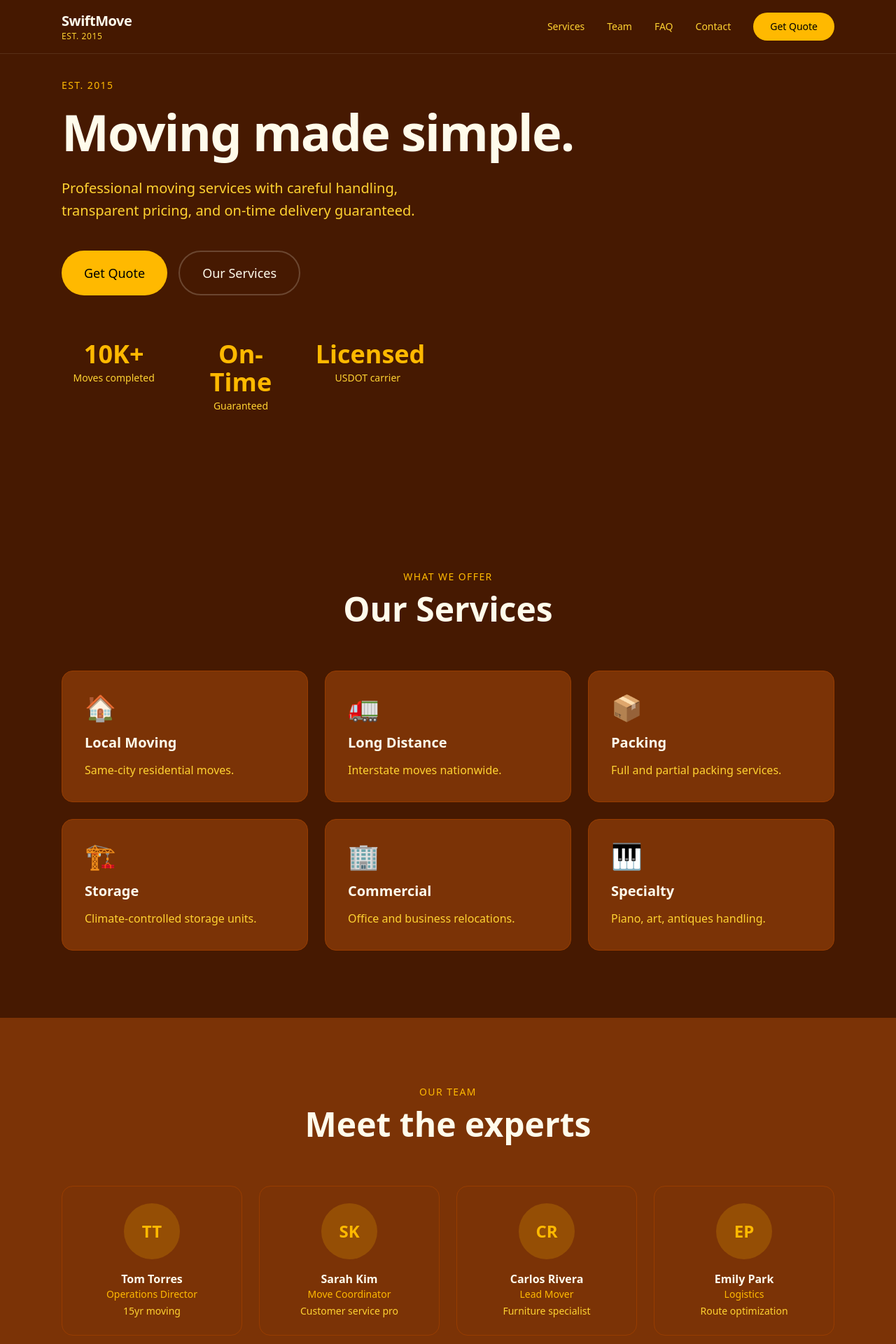
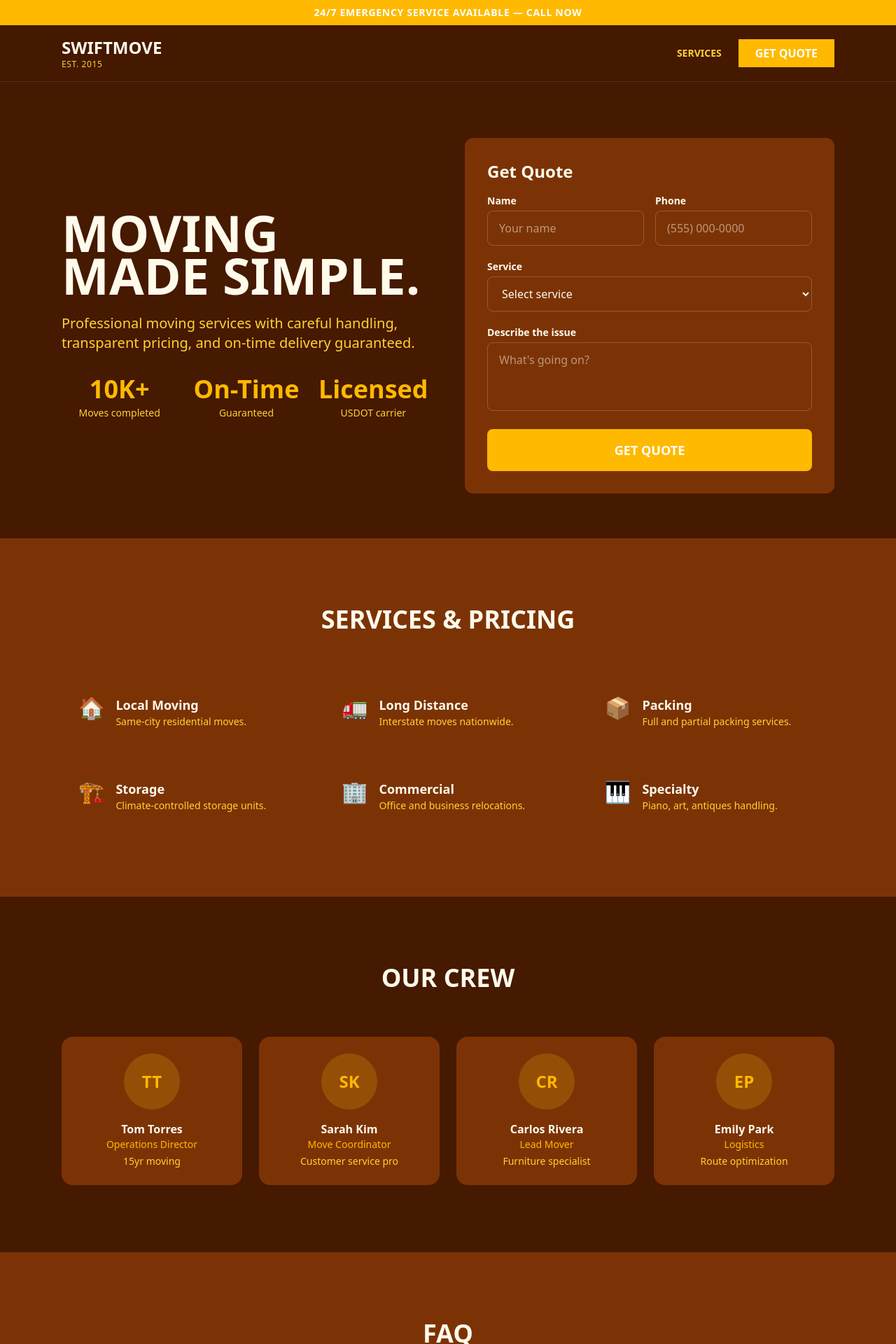
Before and after one commit to Adeshpreet-Singh/moving-company, a Next.js app: page / in a window 1280 px wide. Shown: the top 1920 px of the page at 70% size. Built offline with nearby package versions, Linux system fonts and the light colour scheme.

Commit message:
feat: unique booking layout with custom design

```diff
--- a/app/page.tsx
+++ b/app/page.tsx
@@ -1,213 +1,135 @@
 'use client';
-
 import { useState } from 'react';
-
 export default function Home() {
-  const [menuOpen, setMenuOpen] = useState(false);
-  const [submitted, setSubmitted] = useState(false);
-
-  const scrollTo = (id: string) => {
-    document.getElementById(id)?.scrollIntoView({ behavior: 'smooth' });
-    setMenuOpen(false);
-  };
-
+  const scrollTo = (id: string) => document.getElementById(id)?.scrollIntoView({ behavior: 'smooth' });
   return (
     <div className="min-h-screen bg-amber-950 text-amber-50">
-      <a href="#main" className="sr-only focus:not-sr-only focus:absolute focus:top-4 focus:left-4 bg-amber-400 text-black px-4 py-2 rounded z-[100] font-bold">
-        Skip to main content
-      </a>
-
-      <header>
-        <nav role="navigation" aria-label="Main navigation" className="fixed top-0 left-0 right-0 z-50 bg-amber-950/95 backdrop-blur-md border-b border-current/10">
-          <div className="max-w-6xl mx-auto px-6 py-4 flex justify-between items-center">
+      <a href="#main" className="sr-only focus:not-sr-only focus:absolute focus:top-4 focus:left-4 bg-amber-400 text-white px-4 py-2 rounded z-[100] font-bold">Skip</a>
+      {/* EMERGENCY BANNER */}
+      <div className="bg-amber-400 text-white py-2 text-center text-sm font-bold uppercase tracking-wider">24/7 Emergency Service Available — Call Now</div>
+      <nav className="sticky top-0 z-50 bg-amber-950/95 backdrop-blur-md border-b border-current/10">
+        <div className="max-w-6xl mx-auto px-6 py-4 flex justify-between items-center">
+          <div><h1 className="text-2xl font-black uppercase">SwiftMove</h1><p className="text-xs text-amber-300 uppercase tracking-wider">Est. 2015</p></div>
+          <div className="hidden md:flex items-center gap-6">
+            <button onClick={() => scrollTo('services')} className="text-sm font-bold text-amber-300 hover:text-amber-400 uppercase">Services</button>
+            <button onClick={() => scrollTo('book')} className="bg-amber-400 text-white px-6 py-2 font-bold uppercase">Get Quote</button>
+          </div>
+        </div>
+      </nav>
+      <main id="main" role="main">
+        {/* HERO with inline booking form */}
+        <section className="pt-4">
+          <div className="max-w-6xl mx-auto px-6 py-16 grid md:grid-cols-2 gap-12 items-center">
             <div>
-              <h1 className="text-xl tracking-tight font-bold">SwiftMove</h1>
-              <p className="text-xs text-amber-300 tracking-wider uppercase">Est. 2015</p>
-            </div>
-            <div className="hidden md:flex items-center gap-8">
-              <button onClick={() => scrollTo('services')} className="text-sm text-amber-300 hover:text-amber-400 transition-colors">Services</button>
-              <button onClick={() => scrollTo('team')} className="text-sm text-amber-300 hover:text-amber-400 transition-colors">Team</button>
-              <button onClick={() => scrollTo('faq')} className="text-sm text-amber-300 hover:text-amber-400 transition-colors">FAQ</button>
-              <button onClick={() => scrollTo('contact')} className="text-sm text-amber-300 hover:text-amber-400 transition-colors">Contact</button>
-              <button onClick={() => scrollTo('contact')} className="bg-amber-400 text-black px-6 py-2.5 text-sm font-medium rounded-full hover:opacity-90 transition-opacity">
-                Get Quote
-              </button>
-            </div>
-            <button onClick={() => setMenuOpen(!menuOpen)} className="md:hidden" aria-label={menuOpen ? 'Close menu' : 'Open menu'} aria-expanded={menuOpen}>
-              <svg className="w-6 h-6" fill="none" stroke="currentColor" viewBox="0 0 24 24">
-                {menuOpen ? (
-                  <path strokeLinecap="round" strokeLinejoin="round" strokeWidth={2} d="M6 18L18 6M6 6l12 12" />
-                ) : (
-                  <path strokeLinecap="round" strokeLinejoin="round" strokeWidth={2} d="M4 6h16M4 12h16M4 18h16" />
-                )}
-              </svg>
-            </button>
-          </div>
-          {menuOpen && (
-            <div className="md:hidden bg-amber-950 border-t border-current/10 px-6 py-4 space-y-1">
-              <button onClick={() => scrollTo('services')} className="block w-full text-left px-4 py-3 text-amber-300 hover:text-amber-400">Services</button>
-              <button onClick={() => scrollTo('team')} className="block w-full text-left px-4 py-3 text-amber-300 hover:text-amber-400">Team</button>
-              <button onClick={() => scrollTo('faq')} className="block w-full text-left px-4 py-3 text-amber-300 hover:text-amber-400">FAQ</button>
-              <button onClick={() => scrollTo('contact')} className="block w-full text-left px-4 py-3 text-amber-300 hover:text-amber-400">Contact</button>
-            </div>
-          )}
-        </nav>
-      </header>
-
-      <main id="main" role="main">
-        <section className="pt-28 pb-20 md:pb-32">
-          <div className="max-w-6xl mx-auto px-6">
-            <div className="max-w-3xl">
-              <p className="text-amber-400 text-sm tracking-widest uppercase mb-6">Est. 2015</p>
-              <h2 className="text-5xl md:text-7xl font-bold leading-[0.9] tracking-tight mb-8 whitespace-pre-line">
-                Moving made
-simple.
-              </h2>
-              <p className="text-xl text-amber-300 max-w-xl leading-relaxed mb-10">
-                Professional moving services with careful handling, transparent pricing, and on-time delivery guaranteed.
-              </p>
-              <div className="flex flex-wrap gap-4">
-                <button onClick={() => scrollTo('contact')} className="bg-amber-400 text-black px-8 py-4 text-lg font-medium rounded-full hover:opacity-90 transition-opacity">
-                  Get Quote
-                </button>
-                <button onClick={() => scrollTo('services')} className="border-2 border-current/20 px-8 py-4 text-lg font-medium rounded-full hover:bg-current/5 transition-colors">
-                  Our Services
-                </button>
-              </div>
-            </div>
-            <div className="mt-16 grid grid-cols-3 gap-8 max-w-lg">
+              <h2 className="text-5xl md:text-7xl font-black uppercase leading-[0.85] mb-6 whitespace-pre-line">Moving made
+simple.</h2>
+              <p className="text-xl text-amber-300 mb-8">Professional moving services with careful handling, transparent pricing, and on-time delivery guaranteed.</p>
+              <div className="grid grid-cols-3 gap-4 text-center">
             <div className="text-center"><div className="text-3xl md:text-4xl font-bold text-amber-400">10K+</div><div className="text-sm text-amber-300 mt-1">Moves completed</div></div>
             <div className="text-center"><div className="text-3xl md:text-4xl font-bold text-amber-400">On-Time</div><div className="text-sm text-amber-300 mt-1">Guaranteed</div></div>
             <div className="text-center"><div className="text-3xl md:text-4xl font-bold text-amber-400">Licensed</div><div className="text-sm text-amber-300 mt-1">USDOT carrier</div></div>
+              </div>
+            </div>
+            <div>
+              <form id="book" className="bg-amber-900 rounded-xl p-8 space-y-5" onSubmit={(e) => e.preventDefault()}>
+                <h3 className="text-2xl font-bold mb-4">Get Quote</h3>
+                <div className="grid grid-cols-2 gap-4">
+                  <div><label className="block text-sm font-bold mb-1">Name</label><input type="text" placeholder="Your name" className="w-full border border-current/20 rounded-lg px-4 py-3 bg-transparent" /></div>
+                  <div><label className="block text-sm font-bold mb-1">Phone</label><input type="tel" placeholder="(555) 000-0000" className="w-full border border-current/20 rounded-lg px-4 py-3 bg-transparent" /></div>
+                </div>
+                <div><label className="block text-sm font-bold mb-1">Service</label>
+                  <select className="w-full border border-current/20 rounded-lg px-4 py-3 bg-transparent">
+                    <option>Select service</option>                    <option>Local Moving</option>
+                    <option>Long Distance</option>
+                    <option>Packing</option>
+                    <option>Storage</option>
+                    <option>Commercial</option>
+                    <option>Specialty</option>
+                  </select>
+                </div>
+                <div><label className="block text-sm font-bold mb-1">Describe the issue</label><textarea rows={3} placeholder="What's going on?" className="w-full border border-current/20 rounded-lg px-4 py-3 bg-transparent resize-none" /></div>
+                <button type="submit" className="w-full bg-amber-400 text-white py-4 rounded-lg font-black uppercase text-lg">Get Quote</button>
+              </form>
             </div>
           </div>
         </section>
-
-        <section id="services" className="py-24" aria-labelledby="services-heading">
+        {/* SERVICES with pricing */}
+        <section id="services" className="py-24 bg-amber-900" aria-labelledby="services-heading">
           <div className="max-w-6xl mx-auto px-6">
-            <div className="text-center mb-16">
-              <p className="text-amber-400 text-sm tracking-widest uppercase mb-3">What We Offer</p>
-              <h2 id="services-heading" className="text-4xl md:text-5xl font-bold">Our Services</h2>
+            <div className="text-center mb-16"><h2 id="services-heading" className="text-4xl font-black uppercase">Services & Pricing</h2></div>
+            <div className="grid md:grid-cols-2 lg:grid-cols-3 gap-6">
+            <div className="bg-amber-900 rounded-lg p-6 flex items-start gap-4 hover:shadow-lg transition-shadow">
+              <div className="text-3xl">🏠</div>
+              <div><h3 className="font-bold text-lg">Local Moving</h3><p className="text-sm text-amber-300">Same-city residential moves.</p></div>
             </div>
-            <div className="grid md:grid-cols-2 lg:grid-cols-3 gap-6">
-            <article className="bg-amber-900 border border-amber-800 rounded-2xl p-8 hover:shadow-xl transition-all duration-300">
-              <div className="text-4xl mb-4">🏠</div>
-              <h3 className="text-xl font-bold mb-3 text-amber-50">Local Moving</h3>
-              <p className="text-amber-300 leading-relaxed">Same-city residential moves.</p></article>
-            <article className="bg-amber-900 border border-amber-800 rounded-2xl p-8 hover:shadow-xl transition-all duration-300">
-              <div className="text-4xl mb-4">🚛</div>
-              <h3 className="text-xl font-bold mb-3 text-amber-50">Long Distance</h3>
-              <p className="text-amber-300 leading-relaxed">Interstate moves nationwide.</p></article>
-            <article className="bg-amber-900 border border-amber-800 rounded-2xl p-8 hover:shadow-xl transition-all duration-300">
-              <div className="text-4xl mb-4">📦</div>
-              <h3 className="text-xl font-bold mb-3 text-amber-50">Packing</h3>
-              <p className="text-amber-300 leading-relaxed">Full and partial packing services.</p></article>
-            <article className="bg-amber-900 border border-amber-800 rounded-2xl p-8 hover:shadow-xl transition-all duration-300">
-              <div className="text-4xl mb-4">🏗️</div>
-              <h3 className="text-xl font-bold mb-3 text-amber-50">Storage</h3>
-              <p className="text-amber-300 leading-relaxed">Climate-controlled storage units.</p></article>
-            <article className="bg-amber-900 border border-amber-800 rounded-2xl p-8 hover:shadow-xl transition-all duration-300">
-              <div className="text-4xl mb-4">🏢</div>
-              <h3 className="text-xl font-bold mb-3 text-amber-50">Commercial</h3>
-              <p className="text-amber-300 leading-relaxed">Office and business relocations.</p></article>
-            <article className="bg-amber-900 border border-amber-800 rounded-2xl p-8 hover:shadow-xl transition-all duration-300">
-              <div className="text-4xl mb-4">🎹</div>
-              <h3 className="text-xl font-bold mb-3 text-amber-50">Specialty</h3>
-              <p className="text-amber-300 leading-relaxed">Piano, art, antiques handling.</p></article>
+            <div className="bg-amber-900 rounded-lg p-6 flex items-start gap-4 hover:shadow-lg transition-shadow">
+              <div className="text-3xl">🚛</div>
+              <div><h3 className="font-bold text-lg">Long Distance</h3><p className="text-sm text-amber-300">Interstate moves nationwide.</p></div>
+            </div>
+            <div className="bg-amber-900 rounded-lg p-6 flex items-start gap-4 hover:shadow-lg transition-shadow">
+              <div className="text-3xl">📦</div>
+              <div><h3 className="font-bold text-lg">Packing</h3><p className="text-sm text-amber-300">Full and partial packing services.</p></div>
+            </div>
+            <div className="bg-amber-900 rounded-lg p-6 flex items-start gap-4 hover:shadow-lg transition-shadow">
+              <div className="text-3xl">🏗️</div>
+              <div><h3 className="font-bold text-lg">Storage</h3><p className="text-sm text-amber-300">Climate-controlled storage units.</p></div>
+            </div>
+            <div className="bg-amber-900 rounded-lg p-6 flex items-start gap-4 hover:shadow-lg transition-shadow">
+              <div className="text-3xl">🏢</div>
+              <div><h3 className="font-bold text-lg">Commercial</h3><p className="text-sm text-amber-300">Office and business relocations.</p></div>
+            </div>
+            <div className="bg-amber-900 rounded-lg p-6 flex items-start gap-4 hover:shadow-lg transition-shadow">
+              <div className="text-3xl">🎹</div>
+              <div><h3 className="font-bold text-lg">Specialty</h3><p className="text-sm text-amber-300">Piano, art, antiques handling.</p></div>
+            </div>
             </div>
           </div>
         </section>
-
-        <section id="team" className="py-24 bg-amber-900" aria-labelledby="team-heading">
+        {/* TEAM */}
+        <section className="py-24" aria-labelledby="team-heading">
           <div className="max-w-6xl mx-auto px-6">
-            <div className="text-center mb-16">
-              <p className="text-amber-400 text-sm tracking-widest uppercase mb-3">Our Team</p>
-              <h2 id="team-heading" className="text-4xl md:text-5xl font-bold">Meet the experts</h2>
-            </div>
-            <div className="grid md:grid-cols-2 lg:grid-cols-4 gap-6">
-            <div className="bg-amber-900 border border-amber-800 rounded-2xl p-6 text-center">
+            <div className="text-center mb-16"><h2 id="team-heading" className="text-4xl font-black uppercase">Our Crew</h2></div>
+            <div className="grid md:grid-cols-4 gap-6">
+            <div className="bg-amber-900 rounded-2xl p-6 text-center">
               <div className="w-20 h-20 mx-auto mb-4 rounded-full bg-amber-400/20 flex items-center justify-center text-2xl font-bold text-amber-400">TT</div>
-              <h3 className="font-bold text-amber-50">Tom Torres</h3><p className="text-sm text-amber-400">Operations Director</p><p className="text-sm text-amber-300 mt-1">15yr moving</p></div>
-            <div className="bg-amber-900 border border-amber-800 rounded-2xl p-6 text-center">
+              <h3 className="font-bold">Tom Torres</h3><p className="text-sm text-amber-400">Operations Director</p><p className="text-sm text-amber-300 mt-1">15yr moving</p></div>
+            <div className="bg-amber-900 rounded-2xl p-6 text-center">
               <div className="w-20 h-20 mx-auto mb-4 rounded-full bg-amber-400/20 flex items-center justify-center text-2xl font-bold text-amber-400">SK</div>
-              <h3 className="font-bold text-amber-50">Sarah Kim</h3><p className="text-sm text-amber-400">Move Coordinator</p><p className="text-sm text-amber-300 mt-1">Customer service pro</p></div>
-            <div className="bg-amber-900 border border-amber-800 rounded-2xl p-6 text-center">
+              <h3 className="font-bold">Sarah Kim</h3><p className="text-sm text-amber-400">Move Coordinator</p><p className="text-sm text-amber-300 mt-1">Customer service pro</p></div>
+            <div className="bg-amber-900 rounded-2xl p-6 text-center">
               <div className="w-20 h-20 mx-auto mb-4 rounded-full bg-amber-400/20 flex items-center justify-center text-2xl font-bold text-amber-400">CR</div>
-              <h3 className="font-bold text-amber-50">Carlos Rivera</h3><p className="text-sm text-amber-400">Lead Mover</p><p className="text-sm text-amber-300 mt-1">Furniture specialist</p></div>
-            <div className="bg-amber-900 border border-amber-800 rounded-2xl p-6 text-center">
+              <h3 className="font-bold">Carlos Rivera</h3><p className="text-sm text-amber-400">Lead Mover</p><p className="text-sm text-amber-300 mt-1">Furniture specialist</p></div>
+            <div className="bg-amber-900 rounded-2xl p-6 text-center">
               <div className="w-20 h-20 mx-auto mb-4 rounded-full bg-amber-400/20 flex items-center justify-center text-2xl font-bold text-amber-400">EP</div>
-              <h3 className="font-bold text-amber-50">Emily Park</h3><p className="text-sm text-amber-400">Logistics</p><p className="text-sm text-amber-300 mt-1">Route optimization</p></div>
+              <h3 className="font-bold">Emily Park</h3><p className="text-sm text-amber-400">Logistics</p><p className="text-sm text-amber-300 mt-1">Route optimization</p></div>
             </div>
           </div>
         </section>
-
-        <section id="faq" className="py-24" aria-labelledby="faq-heading">
-          <div className="max-w-4xl mx-auto px-6">
-            <div className="text-center mb-12">
-              <p className="text-amber-400 text-sm tracking-widest uppercase mb-3">Questions</p>
-              <h2 id="faq-heading" className="text-4xl md:text-5xl font-bold">FAQ</h2>
-            </div>
-            <div className="space-y-4">
-            <details className="group border border-current/10 rounded-xl p-5 cursor-pointer">
-              <summary className="font-medium flex justify-between items-center list-none text-amber-50">How far ahead?<span className="ml-4 text-amber-300 group-open:rotate-45 transition-transform text-xl">+</span></summary>
+        {/* FAQ */}
+        <section className="py-24 bg-amber-900" aria-labelledby="faq-heading">
+          <div className="max-w-3xl mx-auto px-6">
+            <div className="text-center mb-12"><h2 id="faq-heading" className="text-4xl font-black uppercase">FAQ</h2></div>
+            <div className="space-y-4">            <details className="group border border-current/10 rounded-xl p-5 cursor-pointer">
+              <summary className="font-medium flex justify-between items-center list-none">How far ahead?<span className="ml-4 text-amber-300 group-open:rotate-45 transition-transform text-xl">+</span></summary>
               <p className="mt-3 text-amber-300 text-sm leading-relaxed">2-4 weeks recommended, rush available.</p></details>
             <details className="group border border-current/10 rounded-xl p-5 cursor-pointer">
-              <summary className="font-medium flex justify-between items-center list-none text-amber-50">Insurance?<span className="ml-4 text-amber-300 group-open:rotate-45 transition-transform text-xl">+</span></summary>
+              <summary className="font-medium flex justify-between items-center list-none">Insurance?<span className="ml-4 text-amber-300 group-open:rotate-45 transition-transform text-xl">+</span></summary>
               <p className="mt-3 text-amber-300 text-sm leading-relaxed">Full value protection included.</p></details>
             <details className="group border border-current/10 rounded-xl p-5 cursor-pointer">
-              <summary className="font-medium flex justify-between items-center list-none text-amber-50">Packing?<span className="ml-4 text-amber-300 group-open:rotate-45 transition-transform text-xl">+</span></summary>
-              <p className="mt-3 text-amber-300 text-sm leading-relaxed">Full packing available, or we supply boxes.</p></details>
-            </div>
+              <summary className="font-medium flex justify-between items-center list-none">Packing?<span className="ml-4 text-amber-300 group-open:rotate-45 transition-transform text-xl">+</span></summary>
+              <p className="mt-3 text-amber-300 text-sm leading-relaxed">Full packing available, or we supply boxes.</p></details></div>
           </div>
         </section>
-
-        <section id="contact" className="py-24 bg-amber-900" aria-labelledby="contact-heading">
-          <div className="max-w-6xl mx-auto px-6">
-            <div className="grid md:grid-cols-2 gap-12">
-              <div>
-                <p className="text-amber-400 text-sm tracking-widest uppercase mb-3">Get In Touch</p>
-                <h2 id="contact-heading" className="text-4xl md:text-5xl font-bold mb-6">Get Quote</h2>
-                <div className="space-y-6 text-amber-300">
-                  <div><div className="font-bold text-amber-50">Phone</div><a href="tel:(555) 901-2347" className="hover:text-amber-400">(555) 901-2347</a></div>
-                  <div><div className="font-bold text-amber-50">Address</div><p>Serving Metro Chicago, IL</p></div>
-                  <div><div className="font-bold text-amber-50">Hours</div><p>Mon–Sat 7 AM – 8 PM</p></div>
-                </div>
-              </div>
-              <div>
-                <form className="space-y-5" onSubmit={(e) => { e.preventDefault(); setSubmitted(true); setTimeout(() => setSubmitted(false), 3000); }} aria-label="Contact form">
-                  <div className="grid md:grid-cols-2 gap-5">
-                    <div>
-                      <label htmlFor="name" className="block text-sm font-medium mb-2">Full Name</label>
-                      <input id="name" type="text" placeholder="John Smith" required className="w-full border border-current/20 rounded-xl px-4 py-3 bg-transparent placeholder:opacity-50 focus:outline-none focus:ring-2 focus:ring-current/20" />
-                    </div>
-                    <div>
-                      <label htmlFor="email" className="block text-sm font-medium mb-2">Email</label>
-                      <input id="email" type="email" placeholder="john@example.com" required className="w-full border border-current/20 rounded-xl px-4 py-3 bg-transparent placeholder:opacity-50 focus:outline-none focus:ring-2 focus:ring-current/20" />
-                    </div>
-                  </div>
-                  <div>
-                    <label htmlFor="message" className="block text-sm font-medium mb-2">Message</label>
-                    <textarea id="message" rows={4} placeholder="How can we help?" required className="w-full border border-current/20 rounded-xl px-4 py-3 bg-transparent placeholder:opacity-50 focus:outline-none focus:ring-2 focus:ring-current/20 resize-none" />
-                  </div>
-                  <button type="submit" className="w-full bg-amber-400 text-black py-4 rounded-xl font-medium hover:opacity-90 transition-opacity">
-                    {submitted ? "Sent! We'll be in touch." : "Get Quote"}
-                  </button>
-                </form>
-              </div>
-            </div>
+        {/* CONTACT INFO */}
+        <section className="py-16">
+          <div className="max-w-6xl mx-auto px-6 grid md:grid-cols-3 gap-8">
+            <div className="bg-amber-900 rounded-xl p-8 text-center"><div className="text-3xl mb-3">📞</div><div className="font-bold text-lg mb-1">Call Us</div><a href="tel:(555) 901-2347" className="text-amber-400">(555) 901-2347</a></div>
+            <div className="bg-amber-900 rounded-xl p-8 text-center"><div className="text-3xl mb-3">📍</div><div className="font-bold text-lg mb-1">Visit Us</div><p className="text-amber-300">Serving Metro Chicago, IL</p></div>
+            <div className="bg-amber-900 rounded-xl p-8 text-center"><div className="text-3xl mb-3">⏰</div><div className="font-bold text-lg mb-1">Hours</div><p className="text-amber-300">Mon–Sat 7 AM – 8 PM</p></div>
           </div>
         </section>
       </main>
-
-      <footer className="bg-amber-900 border-t border-current/10 py-12">
-        <div className="max-w-6xl mx-auto px-6 flex flex-col md:flex-row justify-between items-center gap-6">
-          <div>
-            <div className="font-bold text-lg">SwiftMove</div>
-            <p className="text-sm text-amber-300">Est. 2015</p>
-          </div>
-          <p className="text-sm text-amber-300">&copy; 2026 SwiftMove. All rights reserved.</p>
-        </div>
-      </footer>
+      <footer className="bg-amber-900 py-8 text-center text-sm text-amber-300">&copy; 2026 SwiftMove</footer>
     </div>
   );
 }
```
